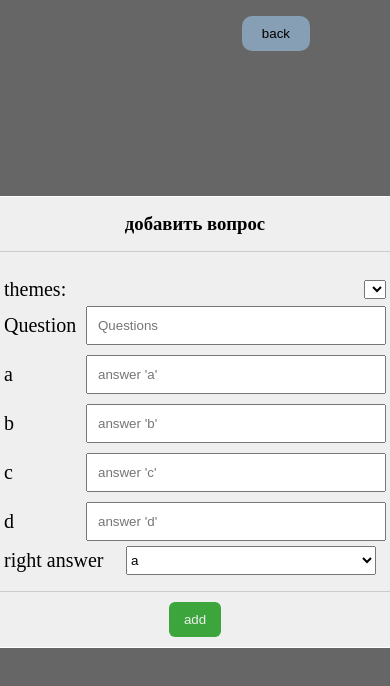
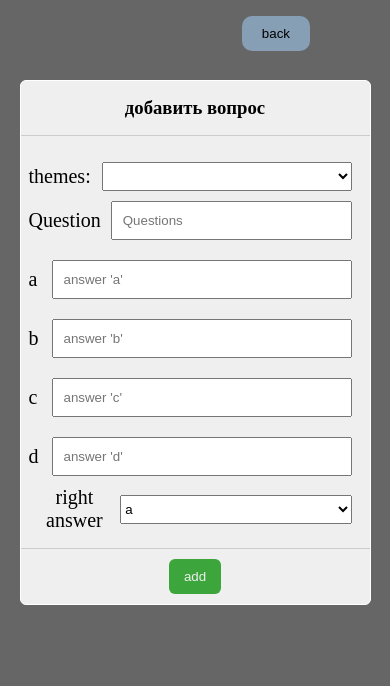
Before and after one commit to altynovbayel/quizApp, a plain HTML site: page admin.html in a window 390 px wide. Drawn offline with Linux system fonts and the light colour scheme.

Commit message:
adaptive

```diff
--- a/css/admin.css
+++ b/css/admin.css
@@ -16,28 +16,13 @@
 
 .modal_container {
   width: 100%;
-  height: 100%;
+  min-height: 100vh;
   position: fixed;
-  top: 0;
-  left: 0;
-  overflow: hidden;
   background-color: rgba(0, 0, 0, .6);
   display: flex;
-  align-items: center;
   justify-content: center;
-  z-index: -1;
-  opacity: 0;
-  transition: .3s ease;
 }
 
-.show {
-  opacity: 1;
-  z-index: 2;
-}
-
-.show .modalCard {
-  top: initial !important;
-}
 
 .modal_container .modalCard {
   width: 400px;
@@ -49,14 +34,13 @@
   justify-content: space-between;
   flex-direction: column;
   position: absolute;
-  top: -100%;
+  margin-top: 80px;
 }
 
 .modal_container .modalCard .modalHeader {
   border-bottom: 1px solid #ccc;
   padding: 1rem .5rem;
   text-align: center;
-
 }
 
 .modal_container .modalCard .modalBody {
@@ -133,3 +117,20 @@
   background-color: rgb(134, 159, 180);
   cursor: pointer;
 }
+
+#themes{
+  width: 250px;
+  margin-left: auto;
+  margin-right: 10px;
+  padding: 5px 0;
+}
+
+
+@media (max-width: 430px) {
+  .modal_container .modalCard{
+    width: 90%;
+  }
+  .modalBody input{
+    margin: 10px 10px;
+  }
+}
--- a/css/themes.css
+++ b/css/themes.css
@@ -50,3 +50,9 @@ body{
   background-color: rgb(134, 159, 180);
   cursor: pointer;
 }
+
+@media (max-width: 730px) {
+  .d_flex{
+    margin-top: 100px;
+  }
+}
```
